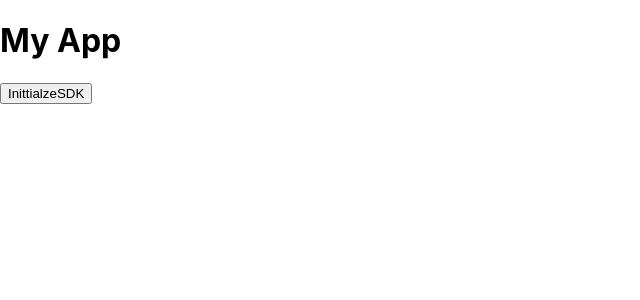
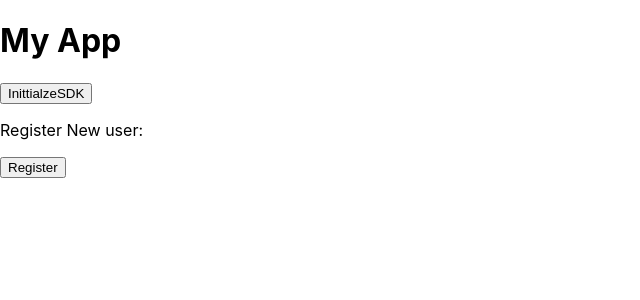
Before and after one commit to Subham-Maity/chat-application, a React (Create React App) app in the folder client/: page / in a window 1280 px wide. Shown: the top 300 px of the page, without its empty margins (0-640 px from the left). Built offline with nearby package versions, Linux system fonts and the light colour scheme.

Commit message:
Adding Button For RegisterUser

```diff
--- a/client/src/reactIntegration.js
+++ b/client/src/reactIntegration.js
@@ -24,12 +24,16 @@ function ReactIntegration() {
   let userName = "";
   let password = "";
   const registerUser = async () => {
-    let userRegisteration = await SDK.register(`123456789`); //123456789
+    let userRegisteration = await SDK.register(`655643213469416467316`); //123456789
     console.log(userRegisteration);
   };
   return (
     <div>
       <button onClick={initSDK}>InittialzeSDK</button>
+      <div>
+        <p>Register New user:</p>
+        <button onClick={registerUser}>Register</button>
+      </div>
     </div>
   );
 }
```
